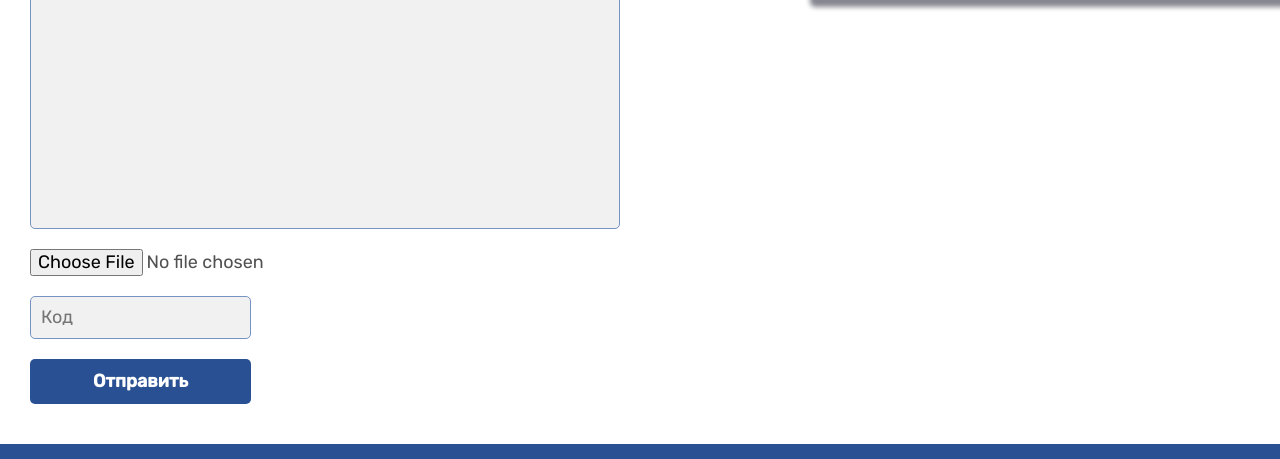
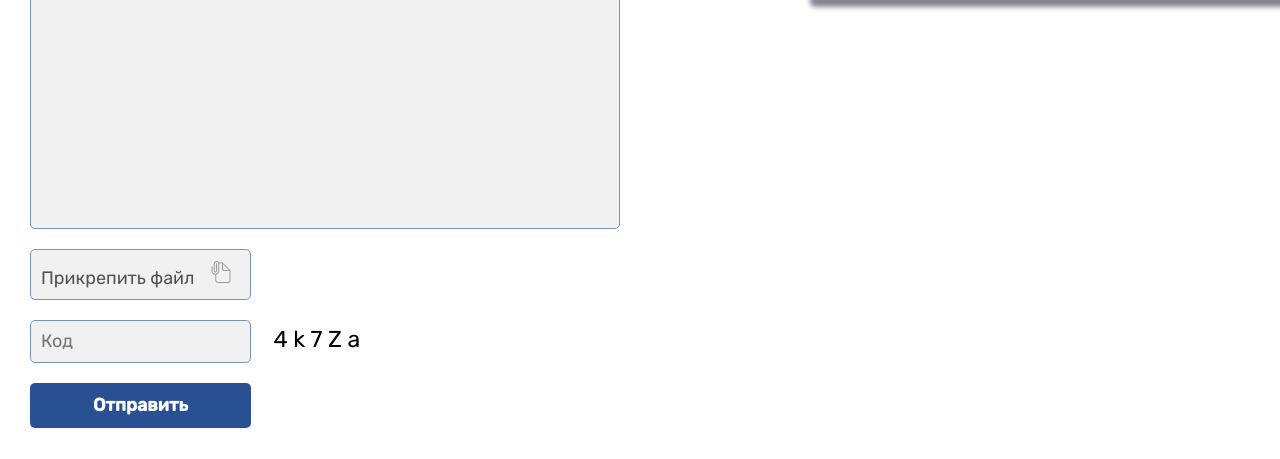
Before and after one commit to abdulqodir18/newsite, a plain HTML site: page index.html in a window 1280 px wide. Shown: the part 788-1247 px from the top of the page. Drawn offline with Linux system fonts and the light colour scheme.

Commit message:
add new stil

```diff
--- a/css/index.css
+++ b/css/index.css
@@ -221,8 +221,39 @@ body{
   margin-bottom: 20px;
 }
 .input-file-type{
-  width: 330px;
+  visibility: hidden;
+  position: absolute;
+  width: 1px;
+  height: 1px;
+  margin: -1px;
+  border: 0px;
+  padding: 0px;
+  clip: rect(0 0 0 0);
+  overflow: hidden;
+}
+.input-file{
+  display: flex;
+  flex-wrap: wrap;
+  align-items: center;
+  width: 221px;
+  background-color: #F1F1F1;
+  border: 1px solid #7693c2;
+  border-radius: 5px;
   margin-bottom: 20px;
+  padding: 10px;
+}
+.user-file{
+  font-weight: normal;
+  font-size: 18px;
+  line-height: 21px;
+  color: #888888;
+  padding: 0px;
+  margin: 0px;
+}
+.user-file-img{
+  margin: 0px;
+  font-size: 0px;
+  margin-left: 10px;
 }
 .input-password{
   width: 221px;
@@ -233,13 +264,21 @@ body{
   border: 1px solid #7693c2;
   border-radius: 5px;
 }
-.input-password::before{
-  content: "4 k 7 Z a";
+.password-exsapl{
+  margin-left: 18px;
+  font-weight: normal;
+  font-size: 23px;
+  line-height: 29px;
+  color: #000000;
+}
+/* .input-password::after{
+  content: "";
   display: inline-block;
   align-items: center;
   width: 221px;
   height: 50px;
-}
+  background-image: url("../img/4k7Za.png"); */
+
 .form-submit{
   width: 221px;
   padding: 10px;
--- a/index.html
+++ b/index.html
@@ -11,6 +11,8 @@
 <body>
 
   <div class="big-contiener">
+
+    <div class="contener-header">
 
     <header class="site-heder">
 
@@ -122,6 +124,10 @@
 
     </header><!--site-header-->
 
+  </div><!--contenier-header-->
+
+  <div class="contener-main">
+
     <main class="site-main">
       <section class="first-section">
         <form class="first-section-form" action="https://echo.htmlacademy.ru" method="POST">
@@ -136,12 +142,25 @@
 
           <input class="form-input" type="text" name="user thema" placeholder="Тема" required aria-label="Тема">
 
-          <textarea class="form-textarea" name="text"  cols="100" rows="50">Текст</textarea>
+          <textarea class="form-textarea" name="text" placeholder="text"cols="100" rows="50"></textarea>
 
-          <input class="input-file-type" type="file" name="user file"  required aria-label="add file">
+          <div class="input-file">
 
+            <label for="user-file">Прикрепить файл
+              <img class="user-file-img" src="img/Frame.png" alt="add-file" width="24" height="24"
+              srcset="img/Frame.png 1x,img/Frame@2x.png 2x">
+            </label>
+
+          <input class="input-file-type" id="user-file" type="file" name="user file"  required >
+
+        </div>
+
+        <div class="input-password-contenier">
           <!-- <label for="password">4 k 7 Z a</label> -->
           <input class="input-password"  type="password" name="password" placeholder="Код">
+         <span class="password-exsapl">4 k 7 Z a</span>
+
+        </div>
 
           <button class="form-submit" type="submit">Отправить</button>
 
@@ -205,6 +224,9 @@
 
     </main><!--site-main-->
 
+  </div><!--contenier-main-->
+
+  <div class="contenier-footer">
     <footer class="site-footer">
 
       <div class="footer-header">
@@ -275,6 +297,7 @@
 
     </footer>
 
+  </div><!--contenier-footer-->
 
   </div><!--big-contenier-->
 
```
Also changed, not shown: img/Frame.png (added), img/Frame@2x.png (added), 2 other files.
